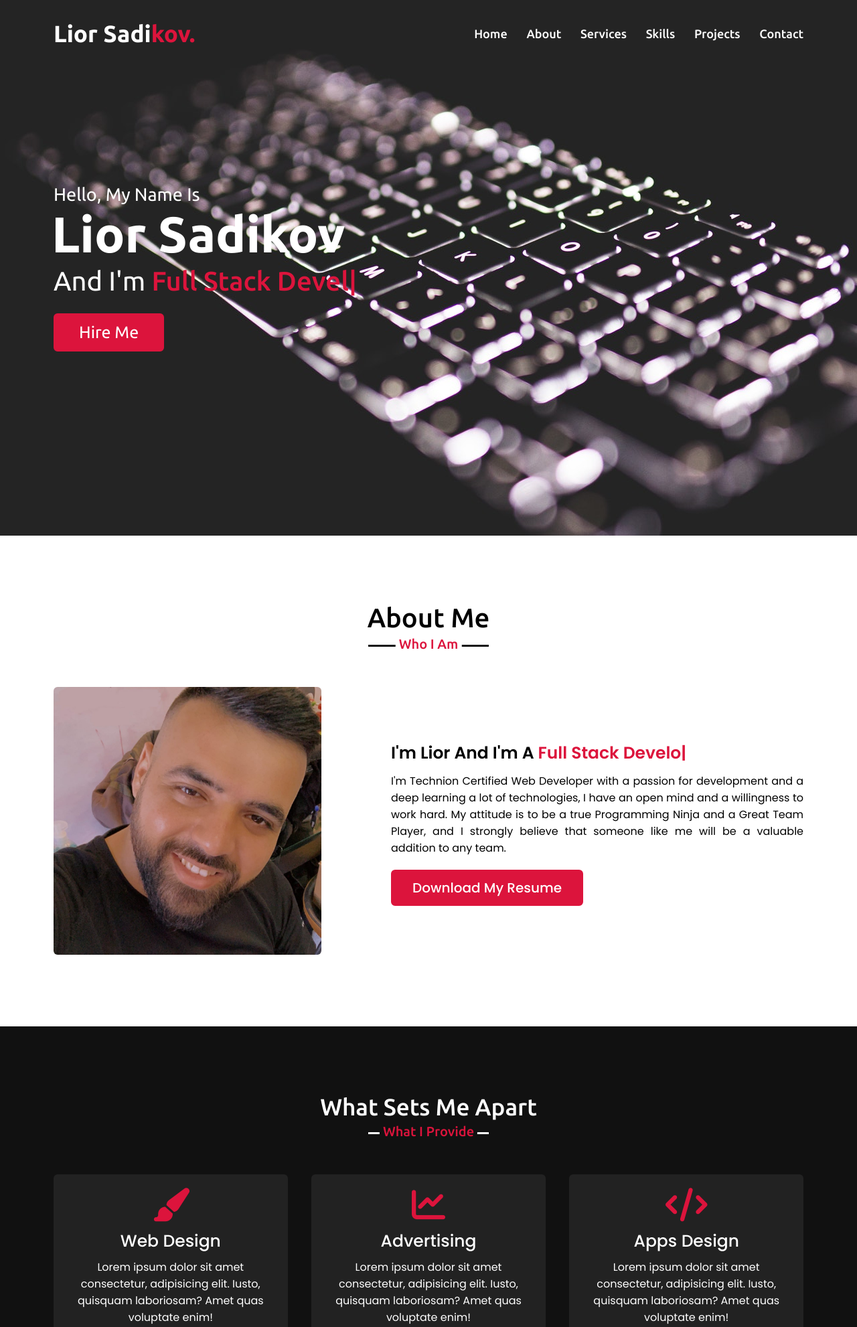
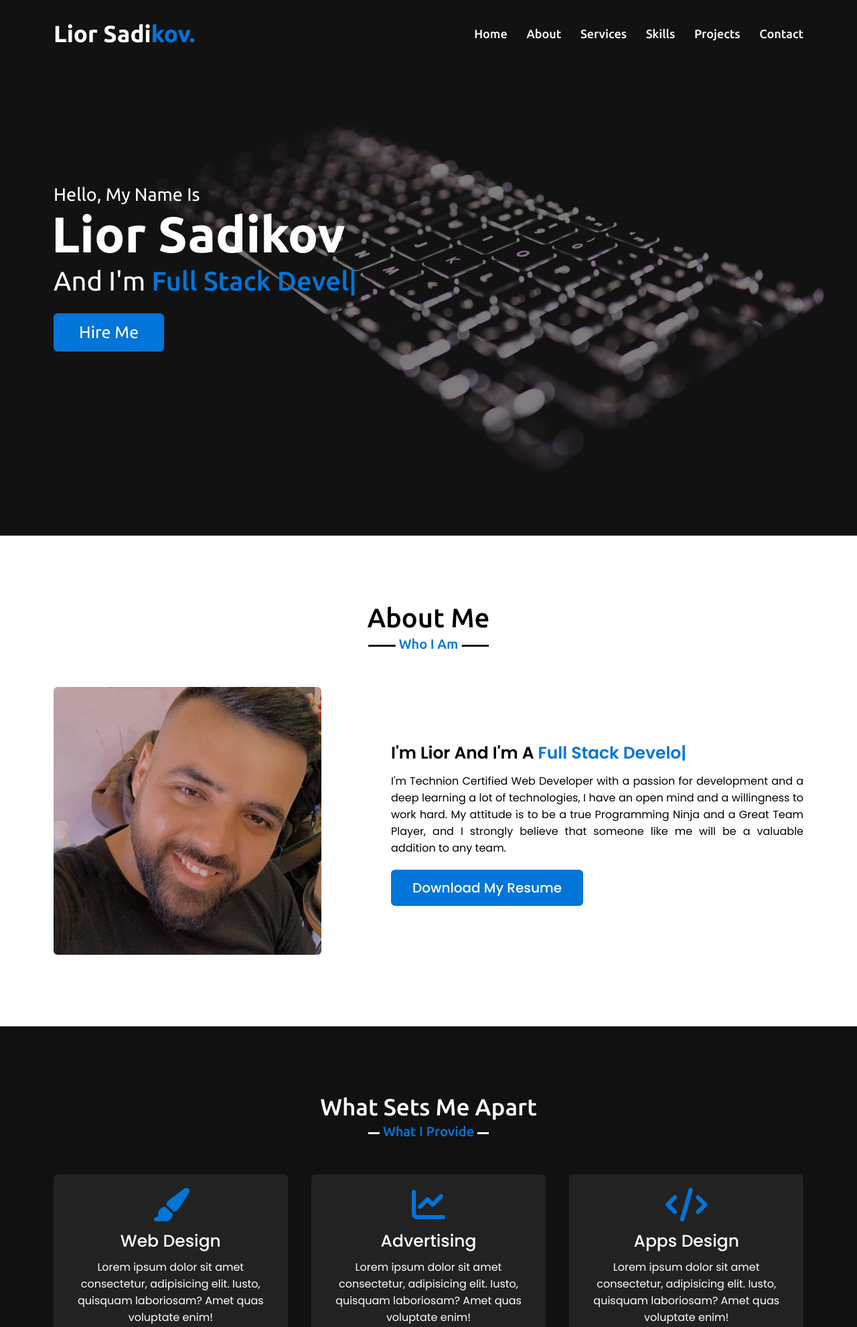
Before and after one commit to LiorSadikov10/portfolio, a PHP site: page / in a window 1280 px wide. Shown: the top 1982 px of the page at 67% size. Run offline with PHP 8.4, Linux system fonts and the light colour scheme; some libraries are stand-ins or nearby versions.

Commit message:
Add files via upload

```diff
--- a/style.css
+++ b/style.css
@@ -37,7 +37,7 @@ html{
     font-weight: 600;
 }
 .navbar .logo a span{
-    color: crimson;
+    color: #0275d8;
     transition: all 0.3s ease;
 }
 .navbar.sticky .logo a span{
@@ -95,7 +95,9 @@ html{
 /* Home Section Styling */
 .home{
     display: flex;
-    background: url('images/banner.jpg') no-repeat center;
+    /* background: url('images/banner.jpg') no-repeat center; */
+    background: linear-gradient( rgba(0, 0, 0, 0.5), rgba(0, 0, 0, 0.5) ), url('images/banner.jpg') no-repeat center;
+    background-size: cover;
     height: 100vh;
     color: #fff;
     min-height: 500px;
@@ -117,22 +119,22 @@ html{
     margin: 5px 0;
 }
 .home .home-content .text-3 span{
-    color: crimson;
+    color: #0275d8;
     font-weight: 500;
 }
 .home .home-content a{
     display: inline-block;
-    background: crimson;
+    background: #0275d8;
     color: #fff;
     font-size: 25px;
     padding: 12px 36px;
     margin-top: 20px;
     border-radius: 6px;
-    border: 2px solid crimson;
+    border: 2px solid #0275d8;
     transition: all 0.3s ease;
 }
 .home .home-content a:hover{
-    color:crimson;
+    color:#0275d8;
     background: none;
 }
 
@@ -176,7 +178,7 @@ section .title::after{
     bottom:-13px;
     left: 50%;
     font-size: 20px;
-    color:crimson;
+    color:#0275d8;
     padding: 5px;
     background: #fff;
     transform: translateX(-50%);
@@ -204,25 +206,25 @@ section .title::after{
     margin-bottom: 10px;
 }
 .about .about-content .right .text span{
-    color:crimson;
+    color:#0275d8;
 }
 .about .about-content .right p{
     text-align: justify;
 }
 .about .about-content .right a{
     display: inline-block;
-    background: crimson;
+    background: #0275d8;
     color: #fff;
     font-size: 20px;
     font-weight: 500;
     padding: 10px 30px;
     margin-top: 20px;
     border-radius: 6px;
-    border: 2px solid crimson;
+    border: 2px solid #0275d8;
     transition: all 0.3s ease;
 }
 .about .about-content .right a:hover{
-    color: crimson;
+    color: #0275d8;
     background: none;
 }
 
@@ -261,7 +263,7 @@ section .title::after{
 }
 .services .serv-content .card i{
     font-size: 50px;
-    color:crimson;
+    color:#0275d8;
     transition: color 0.3s ease;
 }
 .services .serv-content .card:hover i{
```
Also changed, not shown: other parts of style.css (+17 -17 lines).
